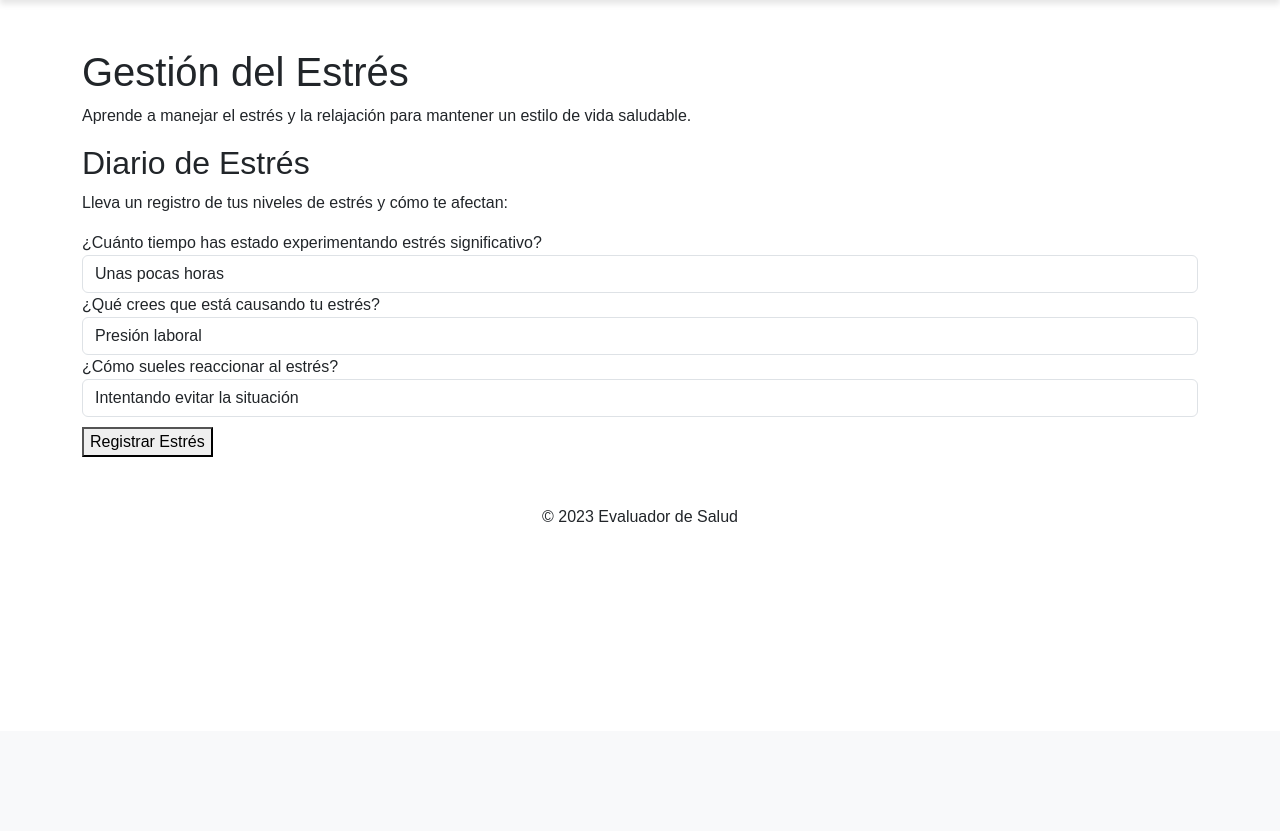
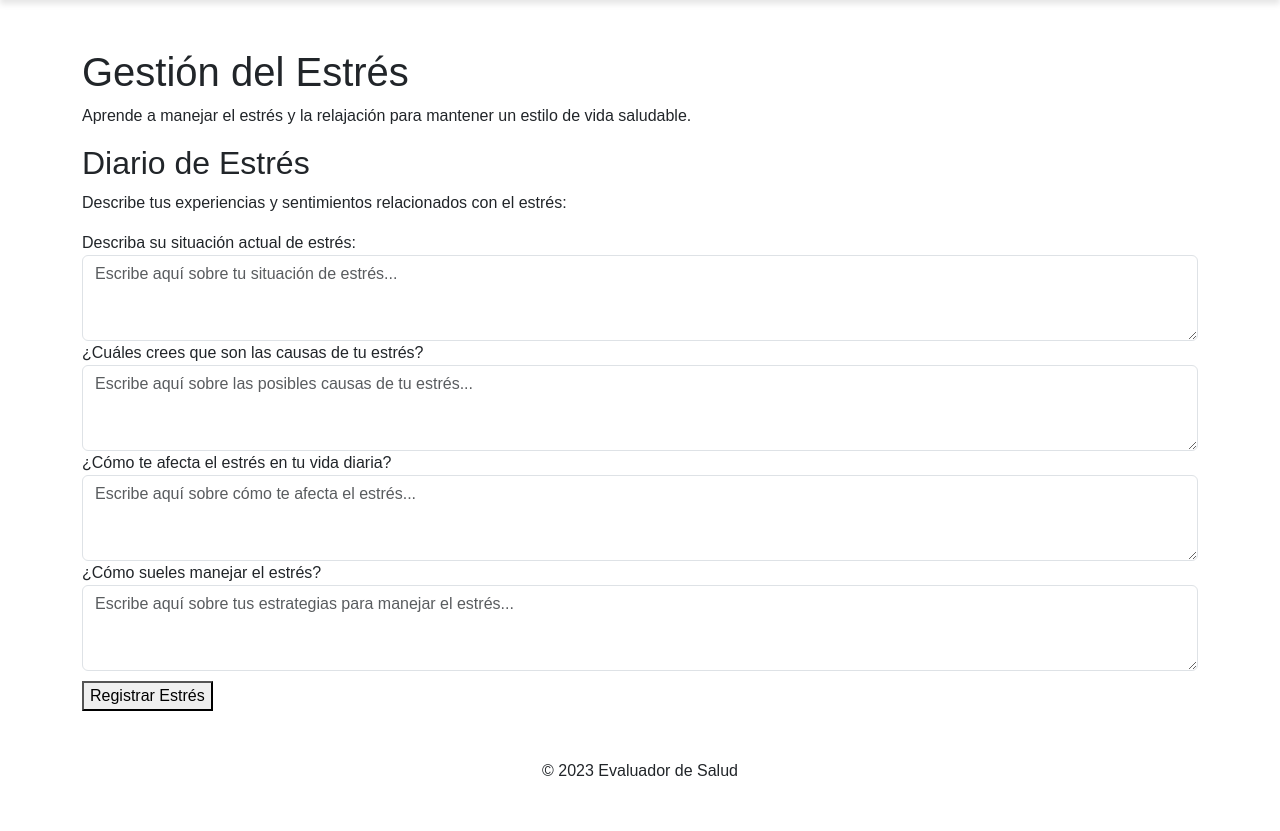
Before and after one commit to luziiro/capston, a PHP site: page /evaluador_gest_estres.php in a window 1280 px wide. Shown: the part 69-900 px from the top of the page. Before the commit the page ends 591 px from the top, so only its background shows below. Run offline with PHP 8.4, Linux system fonts and the light colour scheme.

Commit message:
funciona

```diff
--- a/plantillas/evaluador_de_salud/evaluador_gest_estres.php
+++ b/plantillas/evaluador_de_salud/evaluador_gest_estres.php
@@ -4,37 +4,23 @@
     <h1>Gestión del Estrés</h1>
     <p>Aprende a manejar el estrés y la relajación para mantener un estilo de vida saludable.</p>
     <h2>Diario de Estrés</h2>
-    <p>Lleva un registro de tus niveles de estrés y cómo te afectan:</p>
+    <p>Describe tus experiencias y sentimientos relacionados con el estrés:</p>
     <form method="post" action="evuador_api_estres.php">
         <div class="form-group">
-            <label for="stress-duration">¿Cuánto tiempo has estado experimentando estrés significativo?</label>
-            <select class="form-control" id="stress_duration" name="stress_duration" onchange="showHideCustomInput(this, 'duration_custom')">
-                <option value="momentaneo">Unas pocas horas</option>
-                <option value="corto">Algunos días</option>
-                <option value="crónico">Varias semanas o más</option>
-                <option value="otro">Otro (especificar)</option>
-            </select>
-            <input type="text" name="duration_custom" class="form-control mt-2" id="duration_custom" placeholder="Especifique la duración" style="display: none;">
+            <label for="stress_description">Describa su situación actual de estrés:</label>
+            <textarea class="form-control" id="stress_description" name="stress_description" rows="3" placeholder="Escribe aquí sobre tu situación de estrés..."></textarea>
         </div>
         <div class="form-group">
-            <label for="stress-trigger">¿Qué crees que está causando tu estrés?</label>
-            <select class="form-control" id="stress_trigger" name="stress_trigger" onchange="showHideCustomInput(this, 'trigger_custom')">
-                <option value="trabajo">Presión laboral</option>
-                <option value="relaciones">Desafíos en relaciones personales</option>
-                <option value="salud">Preocupaciones por la salud</option>
-                <option value="finanzas">Dificultades financieras</option>
-                <option value="otro">Otro (especificar)</option>
-            </select>
-            <input type="text" name="trigger_custom" class="form-control mt-2" id="trigger_custom" placeholder="Especifique el desencadenante" style="display: none;">
+            <label for="stress_causes">¿Cuáles crees que son las causas de tu estrés?</label>
+            <textarea class="form-control" id="stress_causes" name="stress_causes" rows="3" placeholder="Escribe aquí sobre las posibles causas de tu estrés..."></textarea>
         </div>
         <div class="form-group">
-            <label for="stress-response">¿Cómo sueles reaccionar al estrés?</label>
-            <select class="form-control" id="stress_response" name="stress_response">
-                <option value="evitacion">Intentando evitar la situación</option>
-                <option value="enfrentamiento">Enfrentando el problema directamente</option>
-                <option value="busqueda_ayuda">Buscando apoyo de amigos o profesionales</option>
-                <option value="ninguna">No estoy seguro/a</option>
-            </select>
+            <label for="stress_impact">¿Cómo te afecta el estrés en tu vida diaria?</label>
+            <textarea class="form-control" id="stress_impact" name="stress_impact" rows="3" placeholder="Escribe aquí sobre cómo te afecta el estrés..."></textarea>
+        </div>
+        <div class="form-group">
+            <label for="stress_coping">¿Cómo sueles manejar el estrés?</label>
+            <textarea class="form-control" id="stress_coping" name="stress_coping" rows="3" placeholder="Escribe aquí sobre tus estrategias para manejar el estrés..."></textarea>
         </div>
         <button style="margin-top: 10px" type="submit" class="btn-eva">Registrar Estrés</button>
     </form>
@@ -47,16 +33,4 @@
     <?php endif; ?>
 </div>
 
-<script>
-    function showHideCustomInput(select, customInputId) {
-        var selectedOption = select.value;
-        var customInput = document.getElementById(customInputId);
-        if (selectedOption === 'otro') {
-            customInput.style.display = 'block';
-        } else {
-            customInput.style.display = 'none';
-        }
-    }
-</script>
-
 <?php include '../inicio/footer.php'; ?>
```
Also changed, not shown: plantillas/evaluador_de_salud/evuador_api_estres.php (+10 -12 lines).
